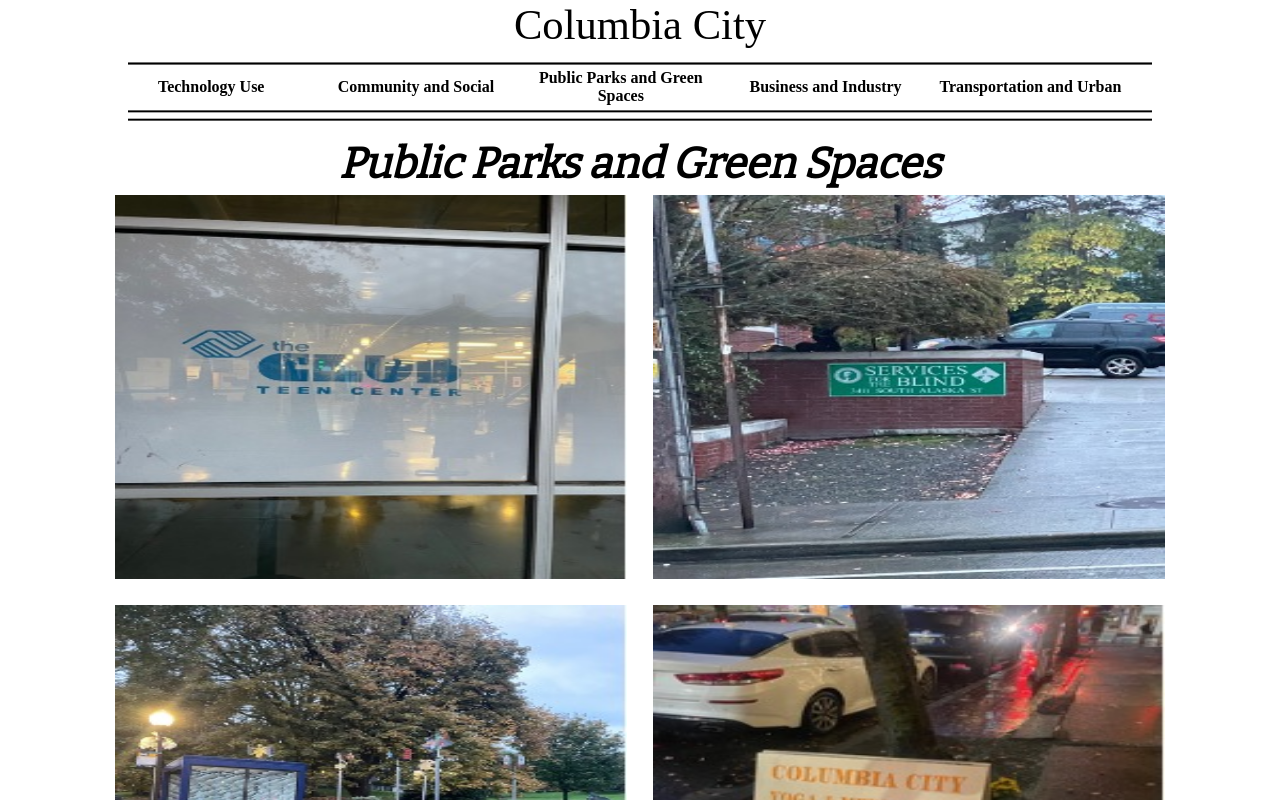
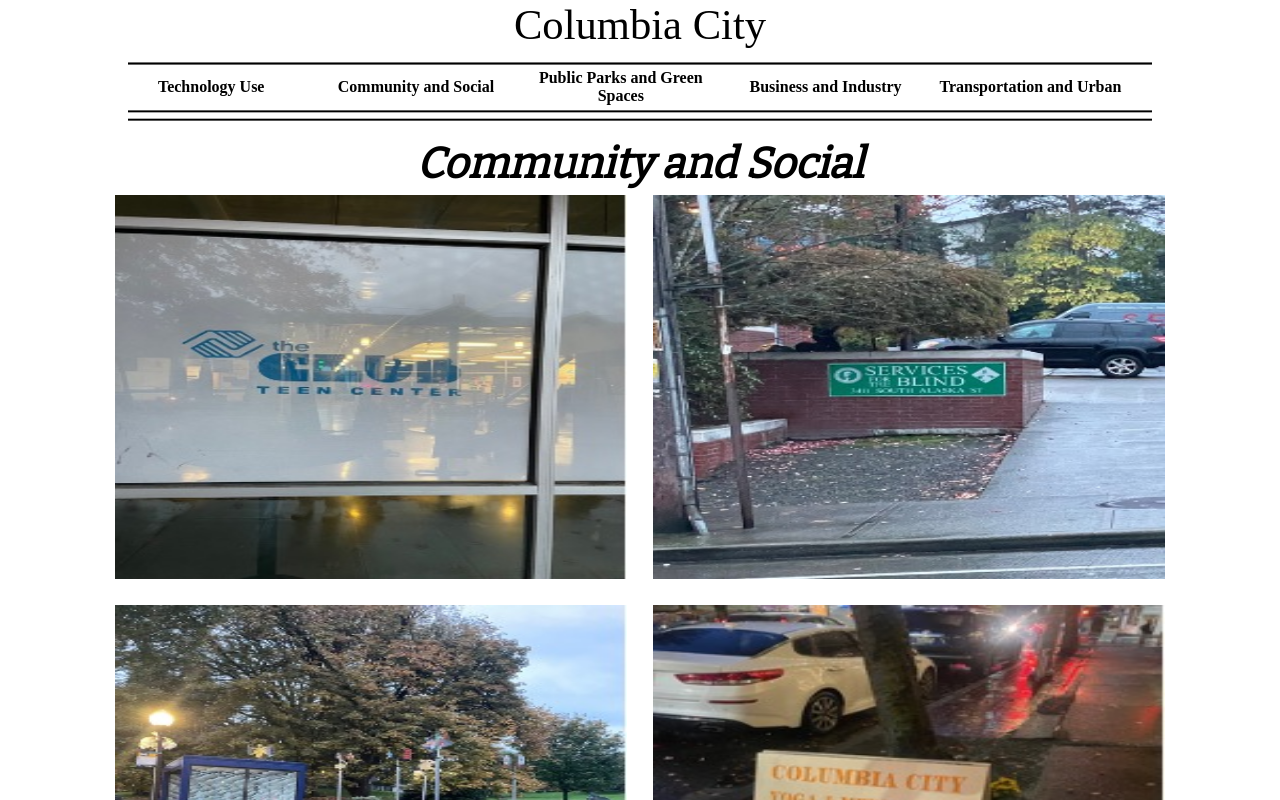
Before and after one commit to comptergeeks/ColumbiaCityWebsite, a React (Create React App) app: page /communities in a window 1280 px wide. Shown: the top 800 px of the page. Built offline with nearby package versions, Linux system fonts and the light colour scheme; a web font is replaced by a local one.

Commit message:
fixed joel's title

```diff
--- a/src/Communities.js
+++ b/src/Communities.js
@@ -12,7 +12,7 @@ function Tech() {
     return (
         <div className = "tech">
             <Navbar/>
-           <h2>Public Parks and Green Spaces</h2>
+           <h2>Community and Social</h2>
            <div className="body">
            <ul className="imagesfr">
             <li><img src={com1} alt=''/></li>
```
